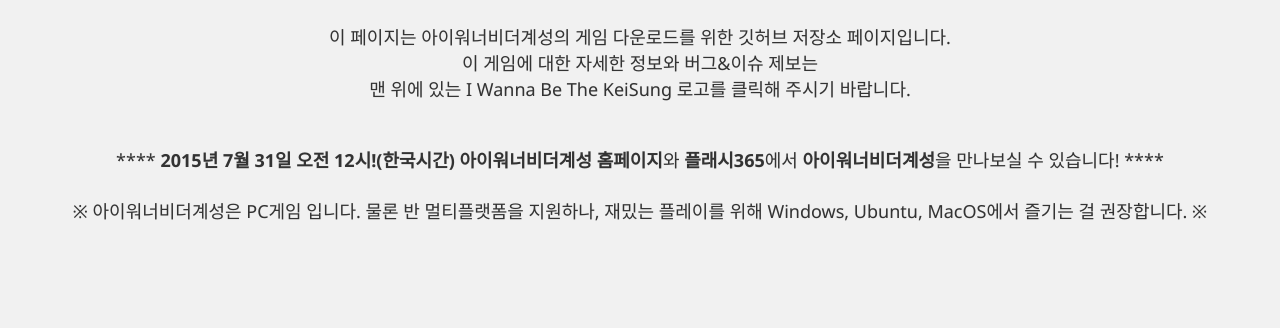
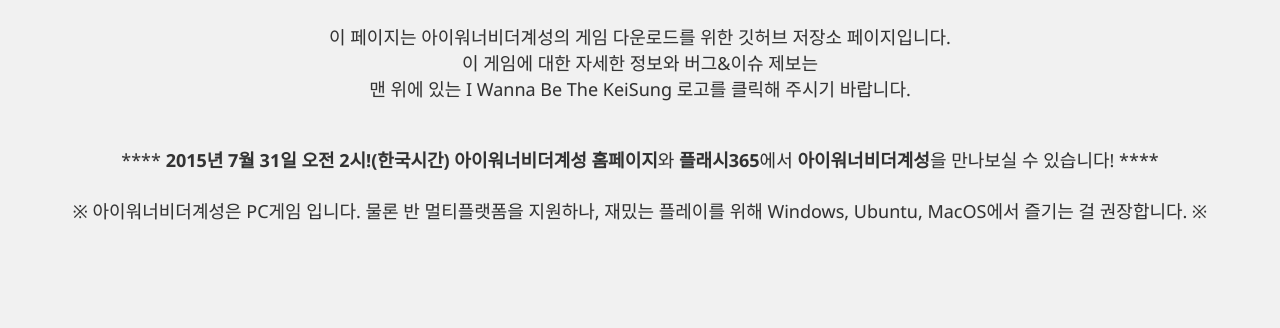
Before and after one commit to areatmgcode00003813/areatmgcode00003813.github.io, a plain HTML site: page index.html in a window 1280 px wide. Shown: the part 472-800 px from the top of the page. Drawn offline with Linux system fonts and the light colour scheme.

Commit message:
iwbtks-homepage

```diff
--- a/index.html
+++ b/index.html
@@ -28,7 +28,7 @@
 <div style="text-align:center"><font size="4">이 페이지는 아이워너비더계성의 게임 다운로드를 위한 깃허브 저장소 페이지입니다.<br>이 게임에 대한 자세한 정보와 버그&이슈 제보는<br>맨 위에 있는 I Wanna Be The KeiSung 로고를 클릭해 주시기 바랍니다.</font></div>
 <div style="text-align:center"><font size="6"><br>
 </font></div>
-<div style="text-align:center"><font size="4">**** <b>2015년 7월 31일 오전 12시!(한국시간)</b> <b>아이워너비더계성 홈페이지</b>와 <b>플래시365</b>에서 <b>아이워너비더계성</b>을 만나보실 수 있습니다! ****</font></div>
+<div style="text-align:center"><font size="4">**** <b>2015년 7월 31일 오전 2시!(한국시간)</b> <b>아이워너비더계성 홈페이지</b>와 <b>플래시365</b>에서 <b>아이워너비더계성</b>을 만나보실 수 있습니다! ****</font></div>
 <div style="text-align:center"><font size="4"><br>
 </font></div>
 <div style="text-align:center"><font size="4">※ 아이워너비더계성은 PC게임 입니다. 물론 반 멀티플랫폼을 지원하나, 재밌는 플레이를 위해 Windows, Ubuntu, MacOS에서 즐기는 걸 권장합니다. ※</font></div>
```
